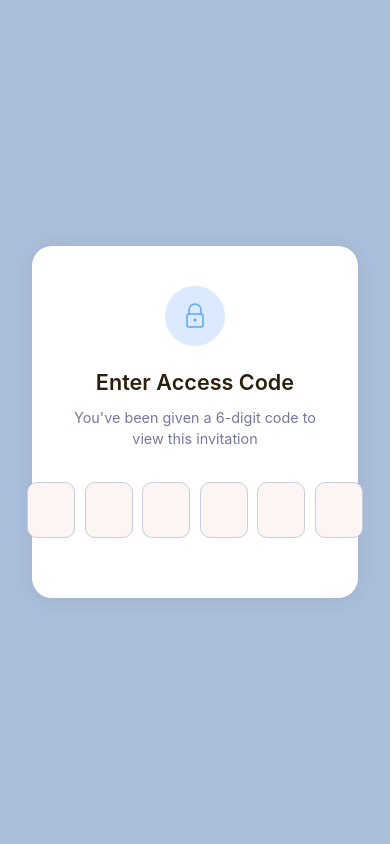
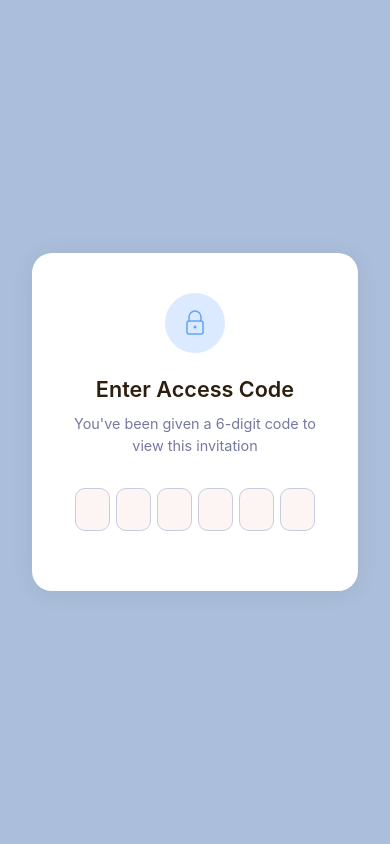
Before and after one commit to spensur/calvin-tango, a React (Vite) app: page / in a window 390 px wide. Shown: the top 844 px of the page. Built offline with nearby package versions, Linux system fonts and the light colour scheme; a web font is replaced by a local one.

Commit message:
Updated UX Scroll issue
- now disables all scroll before

```diff
--- a/src/App.jsx
+++ b/src/App.jsx
@@ -12,13 +12,7 @@ function App() {
 
   return (
     <>
-      <AccessGate
-        onUnlock={() => {
-          window.scrollTo({ top: 0, behavior: "instant" });
-          setUnlocked(true);
-        }}
-        visible={!unlocked}
-      />
+      <AccessGate onUnlock={() => setUnlocked(true)} visible={!unlocked} />
       <div className="invite-root relative overflow-hidden">
         <RepeatingBackground tileHeight="100vh" />
         <Section1 />
--- a/src/components/AccessGate.jsx
+++ b/src/components/AccessGate.jsx
@@ -9,15 +9,31 @@ export function AccessGate({ onUnlock, visible }) {
   const inputRefs = useRef([]);
 
   useEffect(() => {
+    const preventScroll = (e) => e.preventDefault();
+
     if (visible) {
+      // Lock scroll position
+      const scrollY = window.scrollY;
+
       document.body.style.overflow = "hidden";
-    } else {
-      document.body.style.overflow = "auto";
+      document.body.style.position = "fixed";
+      document.body.style.top = `-${scrollY}px`;
+      document.body.style.width = "100%";
+
+      document.addEventListener("touchmove", preventScroll, { passive: false });
+
+      return () => {
+        document.body.style.overflow = "auto";
+        document.body.style.position = "";
+        document.body.style.top = "";
+        document.body.style.width = "";
+
+        document.removeEventListener("touchmove", preventScroll);
+
+        // Restore scroll position
+        window.scrollTo(0, scrollY);
+      };
     }
-
-    return () => {
-      document.body.style.overflow = "auto";
-    };
   }, [visible]);
 
   const handleChange = (index, value) => {
@@ -87,8 +103,8 @@ export function AccessGate({ onUnlock, visible }) {
 
   return (
     <div className="access-gate">
-      <div className="access-gate__card">
-        <div className="access-gate__icon">
+      <div className="access-gate-card">
+        <div className="access-gate-icon">
           <svg width="40" height="40" viewBox="0 0 40 40" fill="none" xmlns="http://www.w3.org/2000/svg">
             <rect x="12" y="18" width="16" height="13" rx="2" stroke="currentColor" strokeWidth="1.5"/>
             <path d="M14 18v-4a6 6 0 1 1 12 0v4" stroke="currentColor" strokeWidth="1.5" strokeLinecap="round"/>
@@ -96,10 +112,10 @@ export function AccessGate({ onUnlock, visible }) {
           </svg>
         </div>
 
-        <h1 className="access-gate__title">Enter Access Code</h1>
-        <p className="access-gate__subtitle">You've been given a 6-digit code to view this invitation</p>
+        <h1 className="access-gate-title">Enter Access Code</h1>
+        <p className="access-gate-subtitle">You've been given a 6-digit code to view this invitation</p>
 
-        <div className="access-gate__inputs" onPaste={handlePaste}>
+        <div className="access-gate-inputs" onPaste={handlePaste}>
           {digits.map((digit, i) => (
             <input
               key={i}
@@ -111,19 +127,19 @@ export function AccessGate({ onUnlock, visible }) {
               value={digit}
               onChange={(e) => handleChange(i, e.target.value)}
               onKeyDown={(e) => handleKeyDown(i, e)}
-              className={`access-gate__box${status === "error" ? " access-gate__box--error" : ""}${status === "success" ? " access-gate__box--success" : ""}`}
+              className={`access-gate-box${status === "error" ? " access-gate-box--error" : ""}${status === "success" ? " access-gate-box--success" : ""}`}
               autoComplete="off"
             />
           ))}
         </div>
 
         {status === "error" && (
-          <p className="access-gate__message access-gate__message--error">
+          <p className="access-gate-message access-gate-message--error">
             Incorrect code. Please try again.
           </p>
         )}
         {status === "success" && (
-          <p className="access-gate__message access-gate__message--success">
+          <p className="access-gate-message access-gate-message--success">
             Welcome!
           </p>
         )}
--- a/src/index.css
+++ b/src/index.css
@@ -34,7 +34,7 @@ html, body, #root {
   z-index: 9999;
 }
 
-.access-gate__card {
+.access-gate-card {
   background: #fff;
   border-radius: 1.25rem;
   padding: 2.5rem 2rem;
@@ -44,7 +44,7 @@ html, body, #root {
   box-shadow: 0 2px 24px 0 rgba(0,0,0,0.07);
 }
 
-.access-gate__icon {
+.access-gate-icon {
   display: inline-flex;
   align-items: center;
   justify-content: center;
@@ -56,14 +56,14 @@ html, body, #root {
   margin-bottom: 1.25rem;
 }
 
-.access-gate__title {
+.access-gate-title {
   font-size: 1.35rem;
   font-weight: 600;
   color: #2d1f0e;
   margin: 0 0 0.5rem;
 }
 
-.access-gate__subtitle {
+.access-gate-subtitle {
   font-size: 0.9rem;
   color: #76799e;
   margin: 0 0 2rem;
@@ -71,21 +71,21 @@ html, body, #root {
 }
 
 /* OTP boxes */
-.access-gate__inputs {
+.access-gate-inputs {
   display: flex;
-  gap: 0.6rem;
+  gap: clamp(0.25rem, 1.5vw, 0.6rem);
   justify-content: center;
   margin-bottom: 1.25rem;
 }
 
-.access-gate__box {
-  width: 48px;
-  height: 56px;
+.access-gate-box {
+  width: clamp(34px, 9vw, 48px);
+  height: clamp(42px, 11vw, 56px);
   border-radius: 10px;
   border: 1.5px solid #c8cce0;
   background: #fdf5f3;
   text-align: center;
-  font-size: 1.4rem;
+  font-size: clamp(1rem, 3.5vw, 1.4rem);
   font-weight: 600;
   color: #2d1f0e;
   outline: none;
@@ -93,19 +93,19 @@ html, body, #root {
   caret-color: transparent;
 }
 
-.access-gate__box:focus {
+.access-gate-box:focus {
   border-color: #60A5FA;
   background: #fff;
   box-shadow: 0 0 0 3px rgba(58, 101, 200, 0.15);
 }
 
-.access-gate__box--error {
+.access-gate-box--error {
   border-color: #e05c5c !important;
   background: #fff5f5 !important;
   animation: shake 0.35s ease;
 }
 
-.access-gate__box--success {
+.access-gate-box--success {
   border-color: #5cb87a !important;
   background: #f0faf3 !important;
 }
@@ -119,12 +119,12 @@ html, body, #root {
   100% { transform: translateX(0); }
 }
 
-.access-gate__message {
+.access-gate-message {
   font-size: 0.85rem;
   margin: 0;
   min-height: 1.2em;
 }
 
-.access-gate__message--error  { color: #c94040; }
-.access-gate__message--success { color: #3a8a58; }
+.access-gate-message--error  { color: #c94040; }
+.access-gate-message--success { color: #3a8a58; }
 /* --- ACCESS GATE END --- */
```
